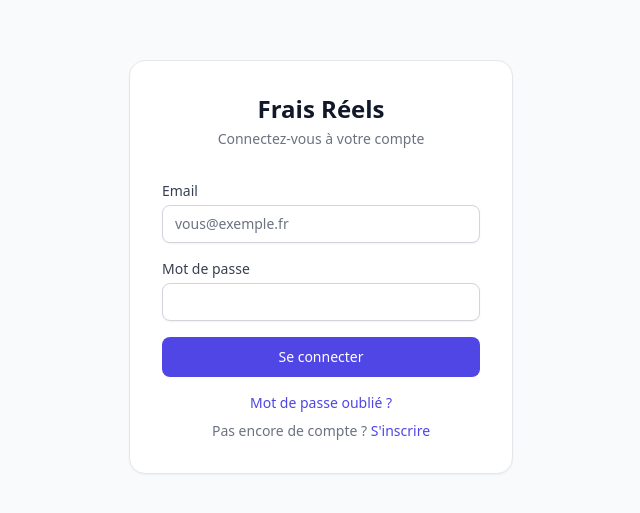
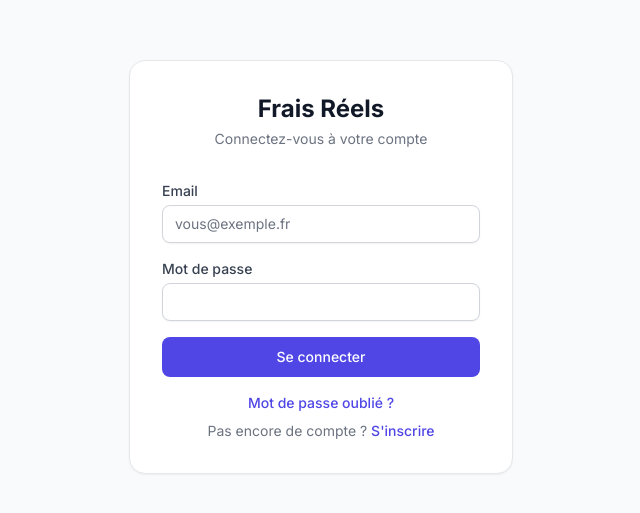
Before and after one commit to zeggriim2/fraisZen, a Vue app in the folder frontend/: page /login in a window 1280 px wide. Shown: the part 133-646 px from the top of the page, without its empty margins (319-959 px from the left). Built offline with nearby package versions, Linux system fonts and the light colour scheme.

Commit message:
feat(ui): add Inter font via Google Fonts
Apply Inter as the primary sans-serif font across the app.
Variable font (opsz 14–32) loaded for weights 400/500/600/700/800.

```diff
--- a/frontend/index.html
+++ b/frontend/index.html
@@ -4,6 +4,9 @@
     <meta charset="UTF-8" />
     <meta name="viewport" content="width=device-width, initial-scale=1.0" />
     <title>Frais Réels — Impôts</title>
+    <link rel="preconnect" href="https://fonts.googleapis.com">
+    <link rel="preconnect" href="https://fonts.gstatic.com" crossorigin>
+    <link href="https://fonts.googleapis.com/css2?family=Inter:ital,opsz,wght@0,14..32,400;0,14..32,500;0,14..32,600;0,14..32,700;0,14..32,800;1,14..32,400&display=swap" rel="stylesheet">
   </head>
   <body>
     <div id="app"></div>
--- a/frontend/tailwind.config.js
+++ b/frontend/tailwind.config.js
@@ -1,6 +1,12 @@
 /** @type {import('tailwindcss').Config} */
 export default {
   content: ['./index.html', './src/**/*.{vue,js,ts,jsx,tsx}'],
-  theme: { extend: {} },
+  theme: {
+    extend: {
+      fontFamily: {
+        sans: ['Inter', 'ui-sans-serif', 'system-ui', 'sans-serif'],
+      },
+    },
+  },
   plugins: [require('@tailwindcss/forms')],
 }
```
